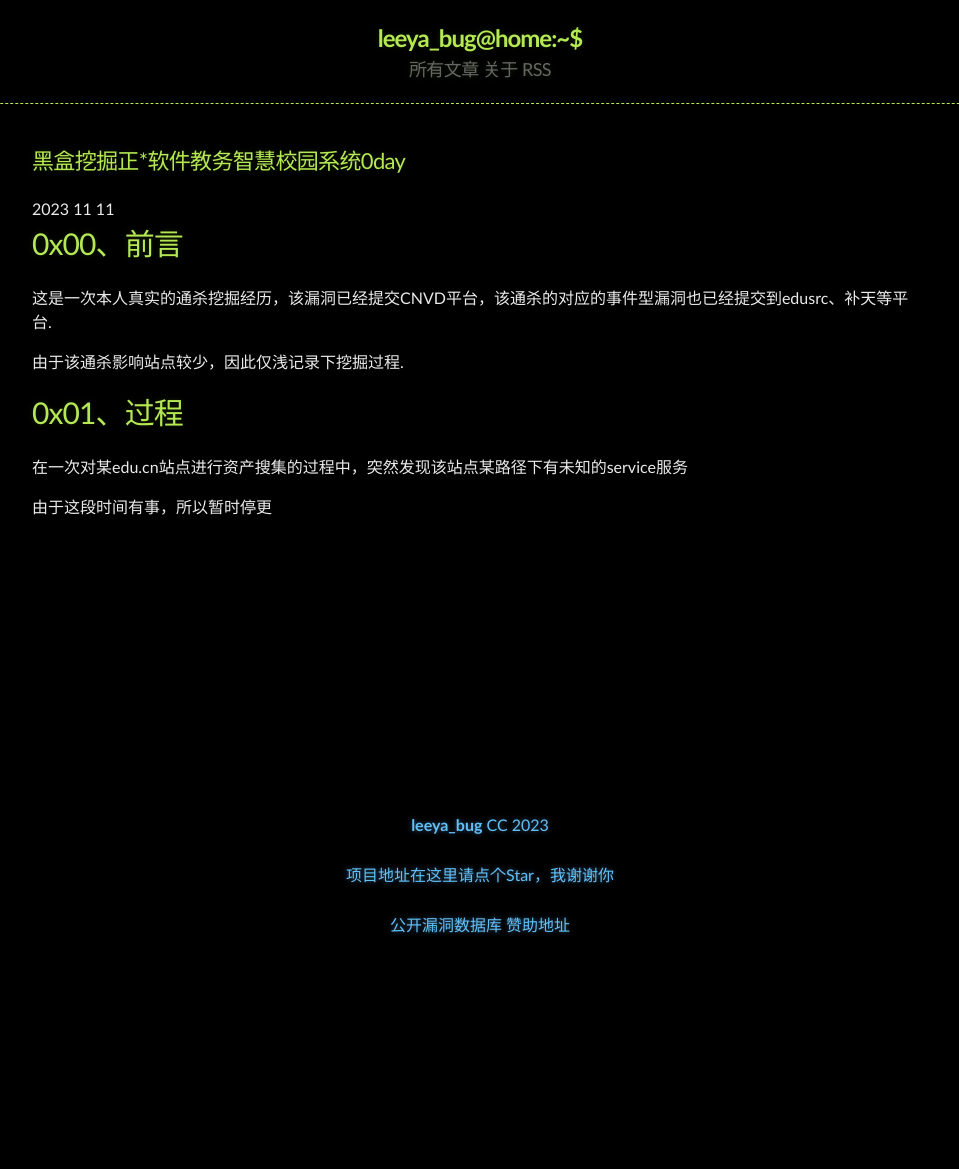
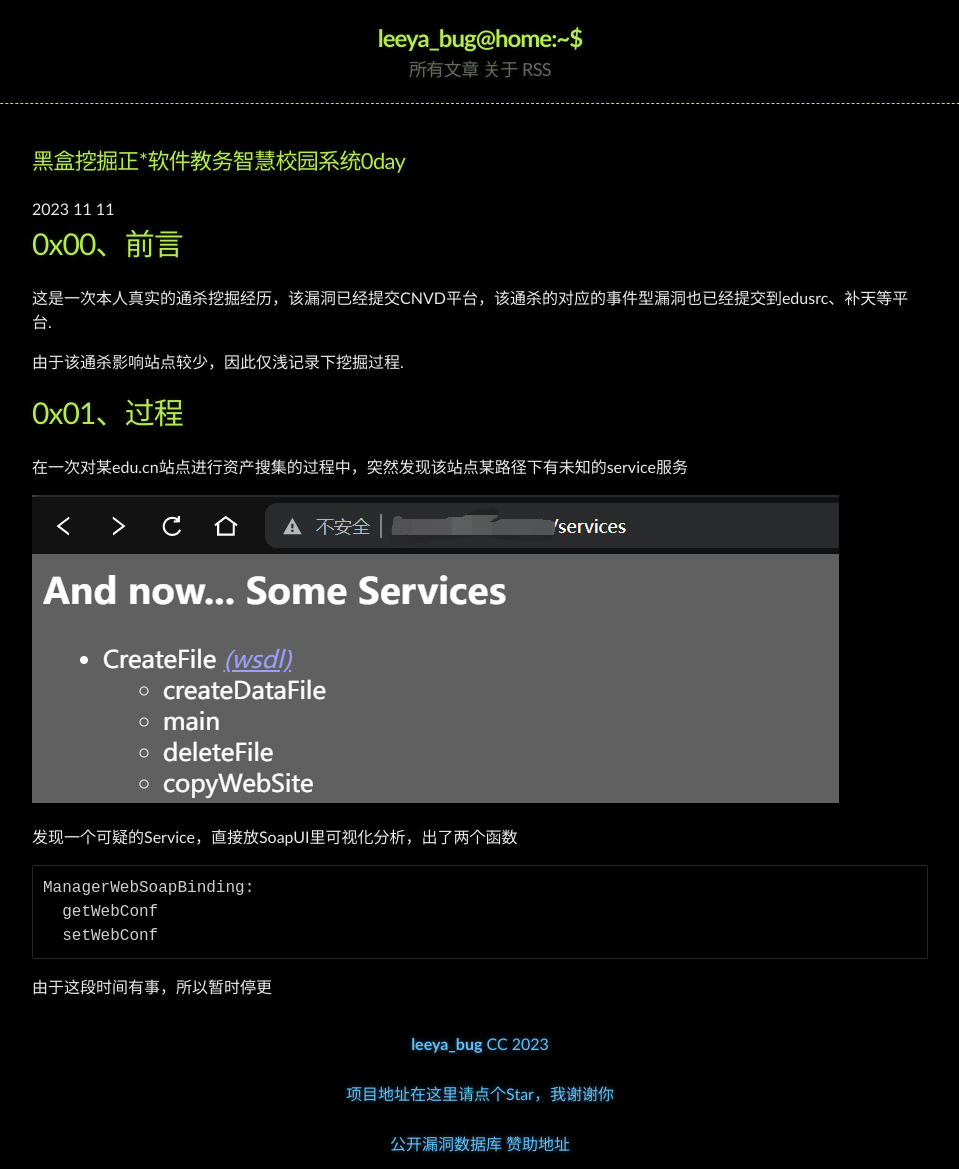
Before and after one commit to Leeyangee/leeyangee.github.io, a Jekyll site: the page built from _posts/2023-11-11-黑盒挖掘正*软件教务智慧校园系统0day.md, in a window 1280 px wide. Shown: the whole page, without its empty margins (160-1119 px from the left). Built offline with Jekyll 4.4.1, drawn with Linux system fonts in a browser that asks for light colours; before the commit the page ends 950 px from its top, so only the background shows below that.

Commit message:
Update 2023-11-11-黑盒挖掘正*软件教务智慧校园系统0day.md

````diff
--- a/_posts/2023-11-11-黑盒挖掘正*软件教务智慧校园系统0day.md
+++ b/_posts/2023-11-11-黑盒挖掘正*软件教务智慧校园系统0day.md
@@ -13,4 +13,16 @@ published: true
 
 在一次对某edu.cn站点进行资产搜集的过程中，突然发现该站点某路径下有未知的service服务
 
+![avatar](/image/2023-11-16-1.png)
+
+发现一个可疑的Service，直接放SoapUI里可视化分析，出了两个函数
+
+```py
+ManagerWebSoapBinding:
+  getWebConf
+  setWebConf
+```
+
+
+
 由于这段时间有事，所以暂时停更
````
